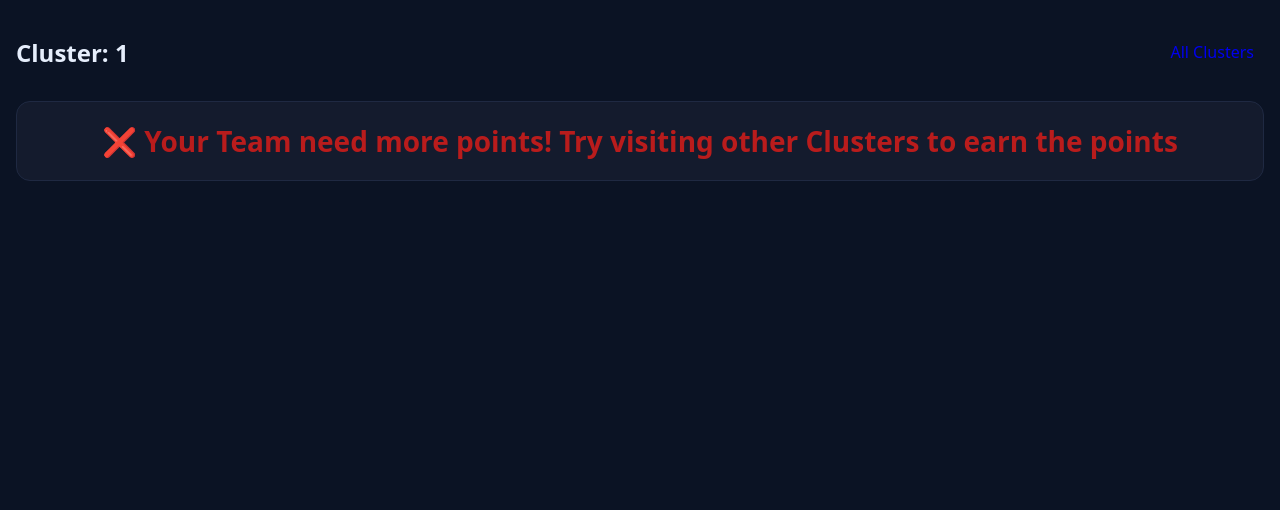
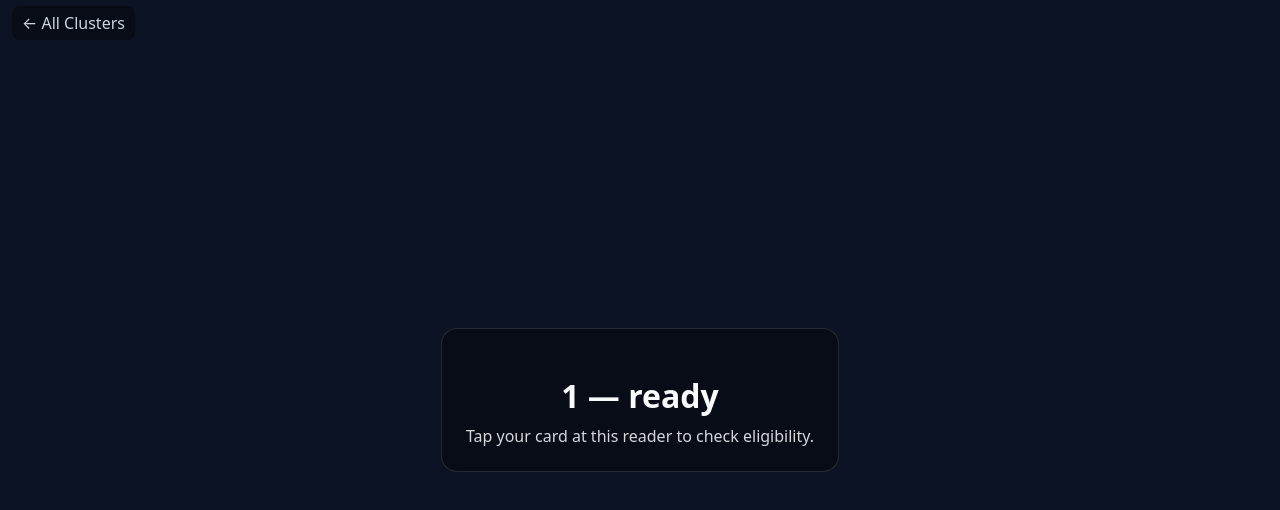
Before and after one commit to Ganathipan/rfid_tapping_system, a React (Vite) app in the folder RFID_reg_portal/frontend/: page /kiosk/cluster/1 in a window 1280 px wide. Shown: the top 510 px of the page. Built offline with nearby package versions, Linux system fonts and the light colour scheme; no server answers.

Commit message:
Game Portal Pop up message + Video Update 2

```diff
--- a/RFID_reg_portal/frontend/src/pages/kiosk/ClusterDisplay.jsx
+++ b/RFID_reg_portal/frontend/src/pages/kiosk/ClusterDisplay.jsx
@@ -1,68 +1,182 @@
 import { useEffect, useRef, useState } from 'react';
 import { useParams, Link } from 'react-router-dom';
-import { api } from '../../api';
 
 export default function ClusterDisplay() {
   const { clusterLabel } = useParams();
   const [lastTap, setLastTap] = useState(null);
-  const [eligibility, setEligibility] = useState(null);
-  const [err, setErr] = useState('');
-  const [disconnected, setDisconnected] = useState(false);
-  const esRef = useRef(null);
-  const lastCallRef = useRef(0);
+  const [cardResult, setCardResult] = useState(null);
+  const [popupVisible, setPopupVisible] = useState(false);
+  const [sseDown, setSseDown] = useState(false);
+  const timerRef = useRef(null);
+  const sseDownTimer = useRef(null);
 
+  // Subscribe to SSE for this cluster
   useEffect(() => {
-    const es = new EventSource(`/api/kiosk/cluster/${encodeURIComponent(clusterLabel)}/stream`);
-    esRef.current = es;
-    es.addEventListener('tap', async (ev) => {
-      try {
-        const data = JSON.parse(ev.data);
-        setLastTap(data);
-        // debounce frequent taps (500ms) to avoid excessive API calls
-        const now = Date.now();
-        if (now - lastCallRef.current < 500) return;
-        lastCallRef.current = now;
-        if (data?.rfid_card_id) {
-          const el = await api(`/api/kiosk/eligibility/by-card/${encodeURIComponent(data.rfid_card_id)}`);
-          setEligibility(el);
-        }
-      } catch (e) {
-        setErr(e.message || 'Stream error');
-      }
+    setLastTap(null);
+    setCardResult(null);
+    setPopupVisible(false);
+    setSseDown(false);
+
+    const url = `/api/kiosk/cluster/${encodeURIComponent(clusterLabel)}/stream`;
+    const es = new EventSource(url);
+
+    const markDownSoon = () => {
+      if (sseDownTimer.current) clearTimeout(sseDownTimer.current);
+      sseDownTimer.current = setTimeout(() => setSseDown(true), 3000); // show badge if >3s down
+    };
+
+    es.addEventListener('hello', () => {
+      setSseDown(false);
+      if (sseDownTimer.current) { clearTimeout(sseDownTimer.current); sseDownTimer.current = null; }
     });
-    es.addEventListener('open', () => { setDisconnected(false); });
-    es.addEventListener('error', () => {
-      setDisconnected(true);
-      setErr('SSE disconnected… reconnecting');
+
+    es.addEventListener('tap', (evt) => {
+      setSseDown(false);
+      if (sseDownTimer.current) { clearTimeout(sseDownTimer.current); sseDownTimer.current = null; }
+      try { setLastTap(JSON.parse(evt.data)); } catch {}
     });
-    return () => { es.close(); };
+
+    es.onerror = () => {
+      markDownSoon();
+      // EventSource auto-reconnects; we just surface a badge after 3s
+    };
+
+    return () => {
+      es.close();
+      if (sseDownTimer.current) clearTimeout(sseDownTimer.current);
+    };
   }, [clusterLabel]);
 
-  const eligible = eligibility?.eligible === true;
+  // On new tap -> fetch eligibility -> show popup for 4s
+  useEffect(() => {
+    if (!lastTap?.rfid_card_id) return;
+
+    const rfid = encodeURIComponent(lastTap.rfid_card_id);
+    fetch(`/api/kiosk/eligibility/by-card/${rfid}`)
+      .then(r => r.json())
+      .then((data) => {
+        setCardResult(data);
+        setPopupVisible(true);
+        if (timerRef.current) clearTimeout(timerRef.current);
+        timerRef.current = setTimeout(() => setPopupVisible(false), 4000);
+      })
+      .catch(() => {
+        setCardResult({ error: true });
+        setPopupVisible(true);
+        if (timerRef.current) clearTimeout(timerRef.current);
+        timerRef.current = setTimeout(() => setPopupVisible(false), 4000);
+      });
+
+    return () => { if (timerRef.current) clearTimeout(timerRef.current); };
+  }, [lastTap?.rfid_card_id]);
+
+  const eligible = cardResult?.eligible === true;
+  const statusText = eligible
+    ? '✅ Eligible to play!'
+    : '❌ Not yet eligible. Try visiting other CLusters to earn the points';
 
   return (
-    <div style={{ padding: 16, display: 'grid', gap: 12 }}>
-      <div style={{ display: 'flex', justifyContent: 'space-between', alignItems: 'center' }}>
-        <h2>Cluster: {clusterLabel}</h2>
-        <Link to="/kiosk" className="border" style={{ padding: '6px 10px', textDecoration: 'none' }}>All Clusters</Link>
+    <div style={{ minHeight: '100vh', position: 'relative', overflow: 'hidden' }}>
+      {/* Fullscreen background video */}
+      <video
+        src="/kiosk-bg.mp4"
+        autoPlay
+        muted
+        loop
+        playsInline
+        preload="auto"
+        onError={(e) => { e.currentTarget.style.display = 'none'; }}
+        style={{
+          position: 'fixed',
+          inset: 0,
+          width: '100%',
+          height: '100%',
+          objectFit: 'cover',
+          filter: 'brightness(0.6) saturate(0.9)',
+          zIndex: 0
+        }}
+      />
+
+      {/* Foreground content layer */}
+      <div style={{ position: 'relative', zIndex: 1, minHeight: '100vh', display: 'grid', placeItems: 'center', color: '#f8fafc' }}>
+        <div style={{ position: 'absolute', top: 12, left: 12 }}>
+          <Link to="/kiosk" style={{ color: '#cbd5e1', textDecoration: 'none', background: 'rgba(0,0,0,0.35)', padding: '6px 10px', borderRadius: 8 }}>
+            ← All Clusters
+          </Link>
         </div>
 
-      {lastTap && (
-        <div className="small mut">Last tap: card {lastTap.rfid_card_id} at {new Date(lastTap.log_time).toLocaleTimeString()}</div>
+        {/* SSE status badge */}
+        {sseDown && (
+          <div style={{ position: 'absolute', top: 12, right: 12, background: 'rgba(127,29,29,0.7)', padding: '6px 10px', borderRadius: 8, fontSize: 12 }}>
+            reconnecting…
+          </div>
         )}
 
-      <div className="card" style={{ padding: 20, textAlign: 'center' }}>
-        {eligible ? (
-          <div style={{ color: '#1a7f37', fontSize: 28, fontWeight: 800 }}>✅ Congrats your team is eligible to play!</div>
-        ) : (
-          <div style={{ color: '#b91c1c', fontSize: 28, fontWeight: 800 }}>❌ Your Team need more points! Try visiting other Clusters to earn the points</div>
+        {/* Idle hint */}
+        {!popupVisible && !cardResult && (
+          <div style={{
+            textAlign: 'center',
+            background: 'rgba(0,0,0,0.35)',
+            border: '1px solid rgba(255,255,255,0.12)',
+            borderRadius: 16,
+            padding: 24
+          }}>
+            <h1 style={{ fontSize: 32, marginBottom: 8 }}>{clusterLabel} — ready</h1>
+            <div style={{ opacity: 0.85 }}>Tap your card at this reader to check eligibility.</div>
+          </div>
+        )}
+
+        {/* Popup card */}
+        <div
+          aria-live="polite"
+          style={{
+            position: 'absolute',
+            inset: 0,
+            display: 'grid',
+            placeItems: 'center',
+            pointerEvents: 'none',
+          }}
+        >
+          <div style={{
+            transform: popupVisible ? 'scale(1)' : 'scale(0.98)',
+            opacity: popupVisible ? 1 : 0,
+            transition: 'opacity 220ms ease, transform 220ms ease',
+            pointerEvents: 'auto',
+            background: eligible ? 'rgba(6,78,59,0.92)' : 'rgba(127,29,29,0.92)',
+            border: '1px solid rgba(255,255,255,0.15)',
+            borderRadius: 24,
+            padding: 32,
+            maxWidth: 900,
+            width: 'min(92vw, 900px)',
+            boxShadow: '0 20px 60px rgba(0,0,0,0.5)',
+            textAlign: 'center',
+          }}>
+            <div style={{ fontSize: 56, fontWeight: 800, marginBottom: 12 }}>
+              {statusText}
+            </div>
+
+            {cardResult?.unknown && (
+              <div>Unknown card · RFID: {cardResult.rfid_card_id}</div>
+            )}
+
+            {!cardResult?.unknown && cardResult && (
+              <>
+                <div style={{ fontSize: 18, opacity: 0.95 }}>
+                  Team #{cardResult.registration_id} · Group {cardResult.group_size} · Score {cardResult.score}
+                </div>
+                {(cardResult.latest_label || cardResult.last_seen_at) && (
+                  <div style={{ fontSize: 16, opacity: 0.8, marginTop: 8 }}>
+                    Last: {cardResult.latest_label || '-'} · {cardResult.last_seen_at ? new Date(cardResult.last_seen_at).toLocaleString() : ''}
+                  </div>
+                )}
+                <div style={{ fontSize: 14, opacity: 0.75, marginTop: 12 }}>
+                  Thresholds — Group {cardResult.minGroupSize}–{cardResult.maxGroupSize}, Min points {cardResult.minPointsRequired}
+                </div>
+              </>
             )}
           </div>
-      {disconnected && (
-        <div className="small" style={{ background: '#fff3cd', border: '1px solid #ffeeba', color: '#856404', padding: '6px 10px', borderRadius: 6 }}>
-          {err || 'SSE disconnected… reconnecting'}
         </div>
-      )}
+      </div>
     </div>
   );
 }
```
Also changed, not shown: 1 other file (tests, documents, lock files or other folders). Lines whose indentation alone changed are shown as unchanged.
